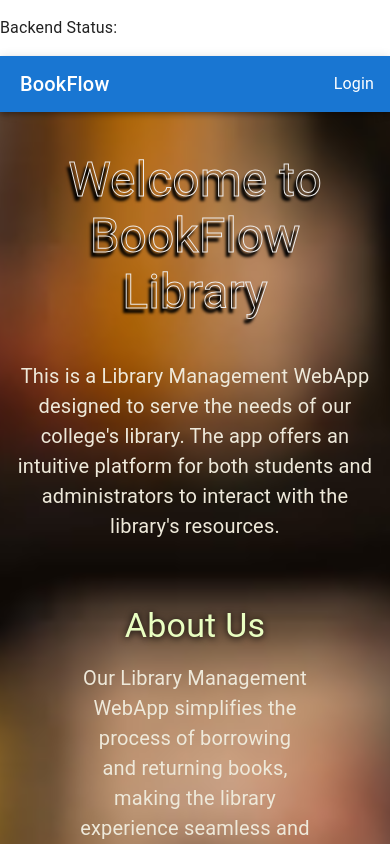
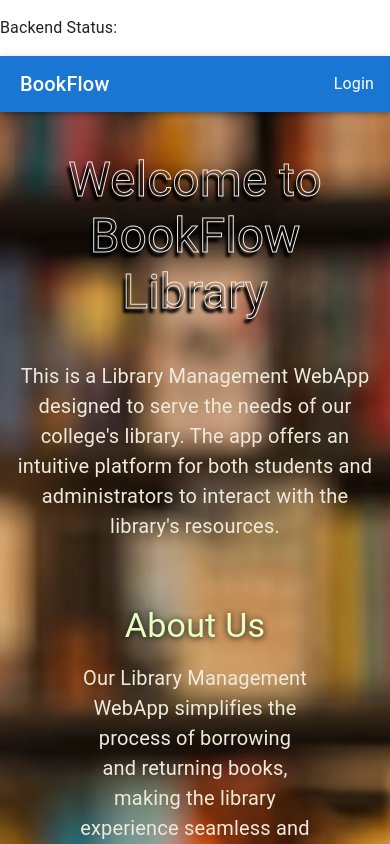
Before and after one commit to rohitagr0310/Bookflow-app, a React (Create React App) app: page / in a window 390 px wide. Shown: the top 844 px of the page. Built offline with nearby package versions, Linux system fonts and the light colour scheme; no server answers.

Commit message:
Home Page Responsive on mobile

```diff
--- a/src/components/home_page/HomePageStyles.js
+++ b/src/components/home_page/HomePageStyles.js
@@ -10,7 +10,10 @@ const useStyles = makeStyles((theme) => ({
     flexDirection: "column",
     justifyContent: "center",
     alignItems: "center",
-    position: "relative"
+    position: "relative",
+    [theme.breakpoints.down("sm")]: {
+      backgroundAttachment: "fixed"
+    }
   },
   container: {
     paddingTop: theme.spacing(4),
```
